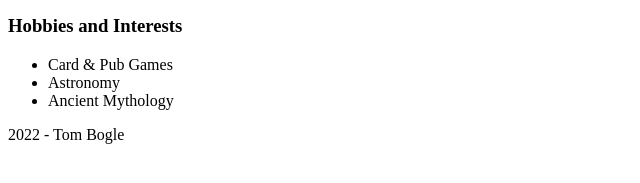
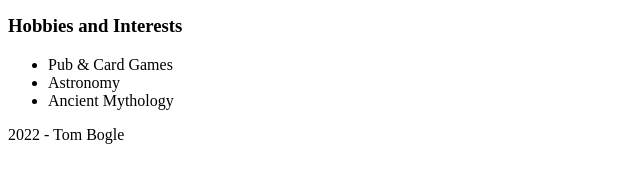
Before and after one commit to t0mbogle/portfolio, a plain HTML site: page index.html in a window 1280 px wide. Shown: the part 541-724 px from the top of the page, 0-640 px from the left. Drawn offline with Linux system fonts and the light colour scheme.

Commit message:
Changed some structure

```diff
--- a/index.html
+++ b/index.html
@@ -43,7 +43,7 @@
 </ol>
 <h3>Hobbies and Interests</h3>
 <ul>
-    <li>Card & Pub Games</li>
+    <li>Pub & Card Games</li>
     <li>Astronomy</li>
     <li>Ancient Mythology</li>
 </ul>
```
